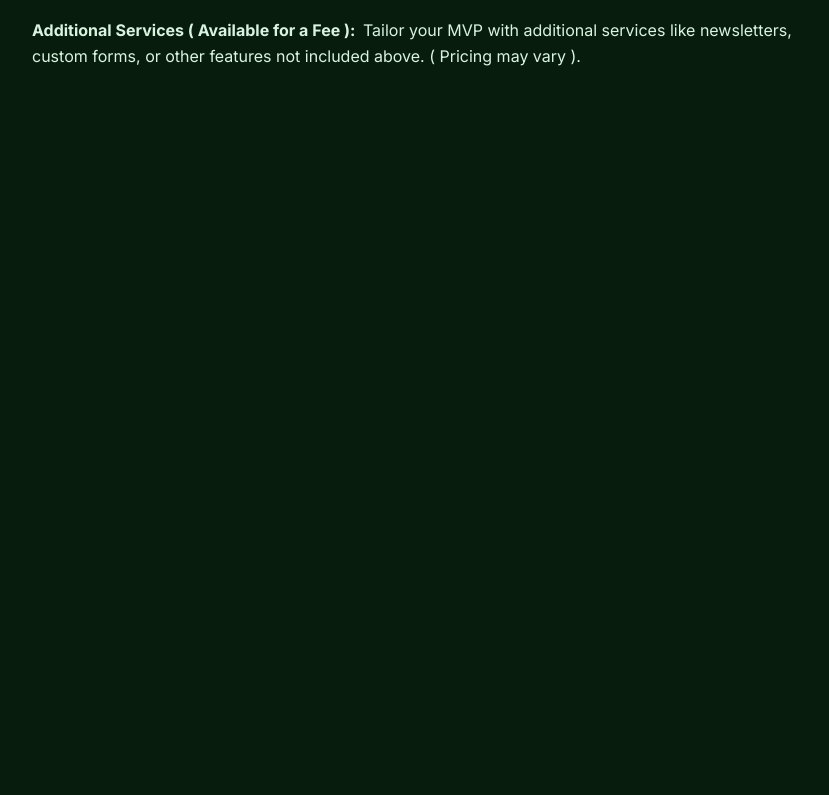
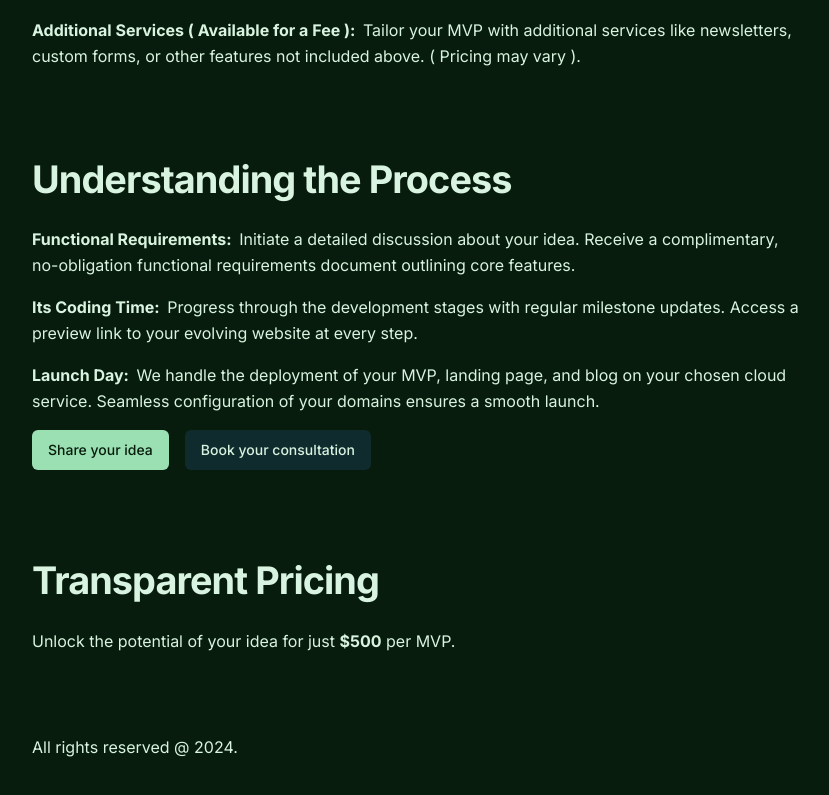
Before and after one commit to Kuntash/mvp-agency-landing-page, a Next.js app: page / in a window 1280 px wide. Shown: the part 729-1524 px from the top of the page, without its empty margins (224-1053 px from the left). Before the commit the page ends 838 px from the top, so only its background shows below. Built offline with nearby package versions, Linux system fonts and the light colour scheme.

Commit message:
Process, pricing and footer section UI

```diff
--- a/src/app/page.tsx
+++ b/src/app/page.tsx
@@ -1,7 +1,10 @@
 "use client"
 
 import { FirstSection } from "@/components/first-section"
+import Footer from "@/components/footer"
+import { FourthSection } from "@/components/fourth-section"
 import SecondSection from "@/components/second-section"
+import { ThirdSection } from "@/components/third-section"
 import { Button } from "@/components/ui/button"
 import { motion } from "framer-motion"
 
@@ -10,6 +13,9 @@ export default function Home() {
     <main className="max-w-[800px] py-10 px-4 w-full min-h-screen flex flex-col gap-y-16 sm:gap-y-20">
       <FirstSection />
       <SecondSection />
+      <ThirdSection />
+      <FourthSection />
+      <Footer />
     </main>
   )
 }
--- a/src/components/first-section.tsx
+++ b/src/components/first-section.tsx
@@ -5,14 +5,11 @@ import Link from "next/link"
 
 export const FirstSection = () => {
   return (
-    <section
-      className="relative flex flex-col gap-y-4 w-full"
-      id="first-heading"
-    >
+    <header className="relative flex flex-col gap-y-4 w-full" id="first-header">
       <div className="w-full">
         <motion.div
           className="h-[4px] bg-primary"
-          initial={{ opacity: 0.5, width: 0 }}
+          initial={{ opacity: 0, width: 0 }}
           whileInView={{ opacity: 1, width: "90%" }}
           transition={{
             delay: 0.5,
@@ -23,7 +20,7 @@ export const FirstSection = () => {
 
         <motion.h2
           className="text-h2 font-bold tracking-tight leading-relaxed"
-          initial={{ opacity: 0.5, y: 100 }}
+          initial={{ opacity: 0, y: 100 }}
           whileInView={{ opacity: 1, y: 0 }}
           transition={{
             delay: 0,
@@ -66,10 +63,14 @@ export const FirstSection = () => {
           ease: "easeInOut",
         }}
       >
-        <Link href="https://tally.so/r/mR5Q6J" target="_blank">
+        <Link
+          href="https://tally.so/r/mR5Q6J"
+          target="_blank"
+          className="flex-1 sm:flex-none"
+        >
           <Button
             variant="default"
-            className="flex-1 sm:flex-none transition-all ease-in-out hover:-translate-y-1 hover:shadow-lg hover:shadow-primary/50"
+            className="w-full transition-all ease-in-out hover:-translate-y-1 hover:shadow-lg hover:shadow-primary/50"
           >
             Share your idea
           </Button>
@@ -78,15 +79,16 @@ export const FirstSection = () => {
         <Link
           href="https://cal.com/kunga-tashi/mvp-idea-discussion"
           target="_blank"
+          className="flex-1 sm:flex-none"
         >
           <Button
             variant="secondary"
-            className="flex-1 sm:flex-none transition-all ease-in-out hover:-translate-y-1 hover:shadow-lg hover:shadow-secondary/50"
+            className="w-full flex-1 sm:flex-none transition-all ease-in-out hover:-translate-y-1 hover:shadow-lg hover:shadow-secondary/50"
           >
             Book your consultation
           </Button>
         </Link>
       </motion.div>
-    </section>
+    </header>
   )
 }
--- /dev/null
+++ b/src/components/footer.tsx
@@ -0,0 +1,13 @@
+import React from "react"
+import { motion } from "framer-motion"
+const Footer = () => {
+  return (
+    <footer className="" id="footer">
+      <motion.p className="text-p leading-relaxed">
+        All rights reserved @ 2024.
+      </motion.p>
+    </footer>
+  )
+}
+
+export default Footer
--- /dev/null
+++ b/src/components/fourth-section.tsx
@@ -0,0 +1,40 @@
+import React from "react"
+import { motion } from "framer-motion"
+import Link from "next/link"
+import { Button } from "./ui/button"
+
+export const FourthSection = () => {
+  return (
+    <section className="relative flex flex-col gap-y-4" id="third-pricing">
+      <motion.h3
+        className="text-h3 font-bold tracking-tight leading-relaxed w-full"
+        initial={{ opacity: 0, y: 100 }}
+        whileInView={{ opacity: 1, y: 0 }}
+        transition={{
+          delay: 2.6,
+          duration: 0.5,
+          ease: "easeInOut",
+        }}
+      >
+        Transparent Pricing
+      </motion.h3>
+
+      <div className="flex flex-col gap-y-4">
+        <motion.p
+          className="text-p leading-relaxed"
+          initial={{ opacity: 0, y: 100 }}
+          whileInView={{ opacity: 1, y: 0 }}
+          transition={{
+            delay: 2.8,
+            duration: 0.5,
+            ease: "easeInOut",
+          }}
+        >
+          Unlock the potential of your idea for just&nbsp;
+          <b>$500</b>
+          &nbsp;per MVP.
+        </motion.p>
+      </div>
+    </section>
+  )
+}
--- /dev/null
+++ b/src/components/third-section.tsx
@@ -0,0 +1,106 @@
+import React from "react"
+import { motion } from "framer-motion"
+import Link from "next/link"
+import { Button } from "./ui/button"
+
+export const ThirdSection = () => {
+  return (
+    <section className="relative flex flex-col gap-y-4" id="third-process">
+      <motion.h3
+        className="text-h3 font-bold tracking-tight leading-relaxed w-full"
+        initial={{ opacity: 0, y: 100 }}
+        whileInView={{ opacity: 1, y: 0 }}
+        transition={{
+          delay: 1.6,
+          duration: 0.5,
+          ease: "easeInOut",
+        }}
+      >
+        Understanding the Process
+      </motion.h3>
+
+      <div className="flex flex-col gap-y-4">
+        <motion.p
+          className="text-p leading-relaxed"
+          initial={{ opacity: 0, y: 100 }}
+          whileInView={{ opacity: 1, y: 0 }}
+          transition={{
+            delay: 1.8,
+            duration: 0.5,
+            ease: "easeInOut",
+          }}
+        >
+          <b>Functional Requirements:&nbsp;&nbsp;</b>
+          Initiate a detailed discussion about your idea. Receive a
+          complimentary, no-obligation functional requirements document
+          outlining core features.
+        </motion.p>
+        <motion.p
+          className="text-p leading-relaxed"
+          initial={{ opacity: 0, y: 100 }}
+          whileInView={{ opacity: 1, y: 0 }}
+          transition={{
+            delay: 2.0,
+            duration: 0.5,
+            ease: "easeInOut",
+          }}
+        >
+          <b>Its Coding Time:&nbsp;&nbsp;</b>
+          Progress through the development stages with regular milestone
+          updates. Access a preview link to your evolving website at every step.
+        </motion.p>
+        <motion.p
+          className="text-p leading-relaxed"
+          initial={{ opacity: 0, y: 100 }}
+          whileInView={{ opacity: 1, y: 0 }}
+          transition={{
+            delay: 2.2,
+            duration: 0.5,
+            ease: "easeInOut",
+          }}
+        >
+          <b>Launch Day:&nbsp;&nbsp;</b>
+          We handle the deployment of your MVP, landing page, and blog on your
+          chosen cloud service. Seamless configuration of your domains ensures a
+          smooth launch.
+        </motion.p>
+      </div>
+      <motion.div
+        className="flex flex-wrap gap-4"
+        initial={{ opacity: 0, y: 100 }}
+        whileInView={{ opacity: 1, y: 0 }}
+        transition={{
+          delay: 2.4,
+          duration: 0.5,
+          ease: "easeInOut",
+        }}
+      >
+        <Link
+          href="https://tally.so/r/mR5Q6J"
+          target="_blank"
+          className="flex-1 sm:flex-none"
+        >
+          <Button
+            variant="default"
+            className="w-full transition-all ease-in-out hover:-translate-y-1 hover:shadow-lg hover:shadow-primary/50"
+          >
+            Share your idea
+          </Button>
+        </Link>
+
+        <Link
+          href="https://cal.com/kunga-tashi/mvp-idea-discussion"
+          target="_blank"
+          className="flex-1 sm:flex-none"
+        >
+          <Button
+            variant="secondary"
+            className="w-full transition-all ease-in-out hover:-translate-y-1 hover:shadow-lg hover:shadow-secondary/50"
+          >
+            Book your consultation
+          </Button>
+        </Link>
+      </motion.div>
+    </section>
+  )
+}
```
